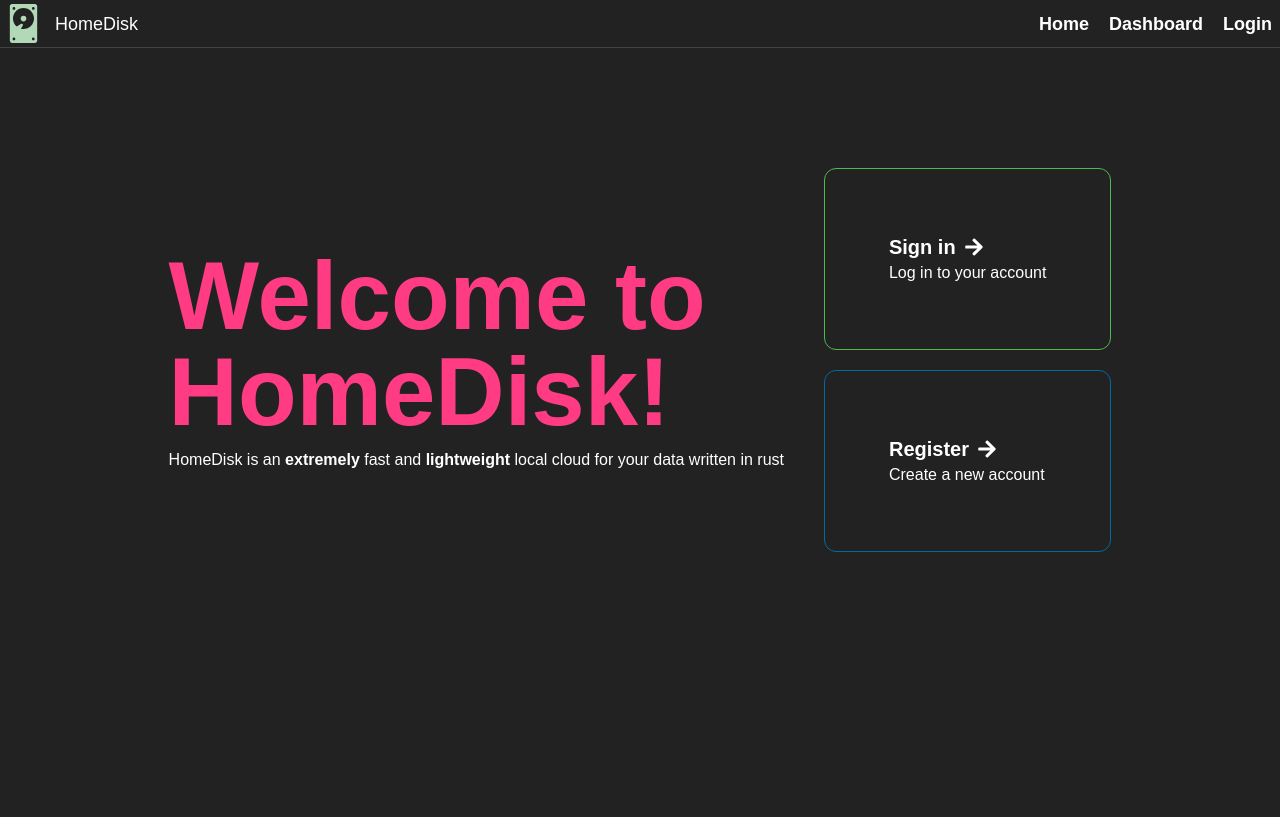
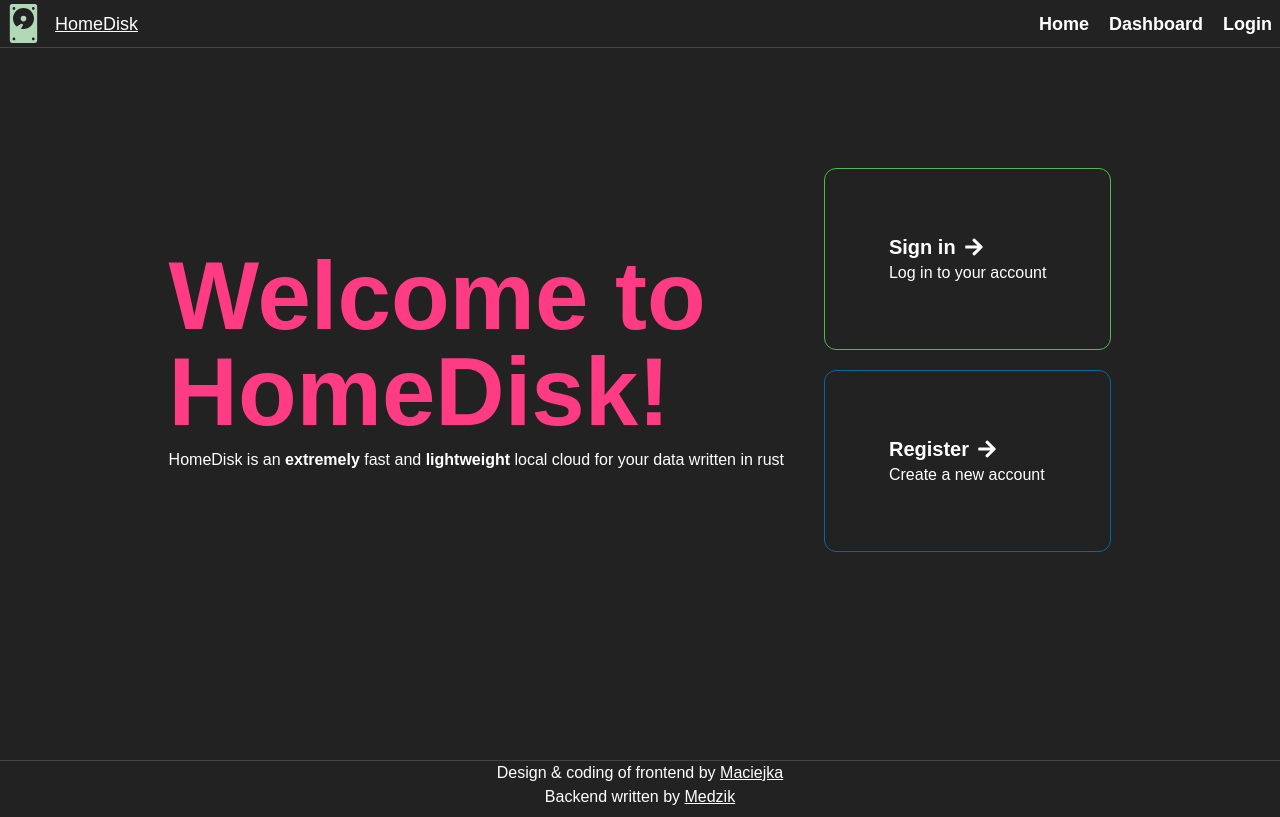
Before and after one commit to Maciejka1/HomeDisk-Frontend, a Next.js app: page / in a window 1280 px wide. Built offline with nearby package versions, Linux system fonts and the light colour scheme.

Commit message:
fixed code in nav added footer

```diff
--- /dev/null
+++ b/components/footer.js
@@ -0,0 +1,8 @@
+export default function Footer(){
+    return(
+        <div className="flex flex-col justify-center mb-2 text-center border-t-[1px] border-[#444]">
+            <p>Design {"&"} coding of frontend by <a href="https://maciejka.vercel.app" className="underline">Maciejka</a></p>
+            <p>Backend written by <a href="https://medzik.xyz" className="underline">Medzik</a></p>
+        </div>
+    )
+}
--- a/components/nav.js
+++ b/components/nav.js
@@ -16,7 +16,7 @@ export default function Nav() {
                 <FaBars/>
             </div>
         </div>
-        <nav className="pr-2 flex flex-col items-center bg-[#222] h-screen fixed md:justify-between md:w-full md:h-12 md:right-0 md:left-0 md:flex-row md:border-b-[1px] border-[#444]" style={{right: navControl}}>
+        <nav className="flex flex-col justify-between items-center px-5  bg-[#222] h-screen fixed md:px-0 md:pr-2 md:justify-between md:left-0 md:w-full md:h-12 md:flex-row md:border-b-[1px] border-[#444]" style={{right: navControl}}>
             <Link href="/">
                 <a className="md:h-full md:flex items-center">
                     <img src="/images/icons/favicon.svg" alt="logo" className="h-20 md:h-full p-1"/>
@@ -40,7 +40,7 @@ export default function Nav() {
                     </a>
                 </Link>
             </ul>
-            <div className="text-4xl md:hidden text-white" onClick={() => setNavControl('-100%')}>
+            <div className="text-4xl md:hidden text-white mb-20 md:mb-0" onClick={() => setNavControl('-100%')}>
                 <FaTimes/>
             </div>
         </nav>
--- a/pages/_app.js
+++ b/pages/_app.js
@@ -2,6 +2,7 @@ import { AnimatePresence } from 'framer-motion'
 import '../styles/globals.css'
 import Head from 'next/head'
 import Nav from '../components/nav'
+import Footer from '../components/footer'
 function MyApp({ Component, pageProps }) {
   return(
     <>
@@ -11,10 +12,10 @@ function MyApp({ Component, pageProps }) {
         <link rel="icon" href="/images/icons/favicon.ico" />
       </Head>
       <Nav/>
-      <AnimatePresence>
-        <Component {...pageProps} />
-      </AnimatePresence>
-
+        <AnimatePresence>
+          <Component {...pageProps} />
+        </AnimatePresence>
+      <Footer/>
     </>
   )
 }
--- a/pages/index.js
+++ b/pages/index.js
@@ -7,8 +7,9 @@ export default function Home() {
       initial={{opacity: 0}}
       animate={{opacity: 1, transition: {duration: 2}}}
       exit={{opacity: 0}}
+      className="min-h-[95vh]"
     >
-      <div className="h-[80vh] pt-20 w-screen flex flex-wrap items-center justify-center gap-10">
+      <div className="h-[80vh] pt-20 w-screen flex flex-wrap items-center justify-center gap-10 px-2">
         <div className="flex flex-col gap-2">
           <h1 className="font-bold text-5xl sm:text-6xl md:text-8xl text-[#ff3c83]">
             Welcome to <br/> HomeDisk!
--- a/styles/globals.css
+++ b/styles/globals.css
@@ -16,6 +16,9 @@ body{
 nav{
   transition: all 500ms ease;
 }
+a:hover{
+  text-decoration: underline;
+}
 .container{
   @apply max-w-7xl
 }
```
Lines whose indentation alone changed are shown as unchanged.
